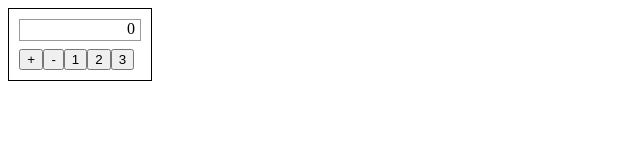
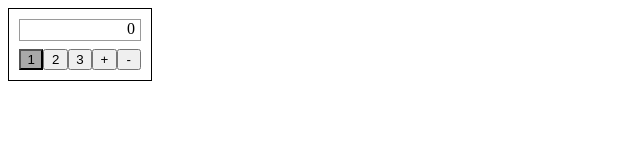
Before and after one commit to a1988105/ReactStudy, a React app: page / in a window 1280 px wide. Shown: the top 160 px of the page, without its empty margins (0-640 px from the left). Built offline with nearby package versions, Linux system fonts and the light colour scheme; the HTML template or start-up script is replaced by a standard one.

Commit message:
homework

```diff
--- a/App/App.js
+++ b/App/App.js
@@ -6,26 +6,38 @@ class App extends Component {
         this.state = {
             value   : 0,
             kbdata  : [
+                [1,2,3,'+','-']
+            ],
+            baseNum : 1
+            /*
+            kbdata  : [
                 [7,8,9,'C'],
                 [4,5,6,'+'],
                 [1,2,3,'-'],
-                [0,'.','','=']
-            ]
+                ['  ','0',' ','=']
+            ],
+            operate : []
+            */
         };
     }
-    handleFn = (action ,p) => {
-        switch (action)
+    handleFn = (p) => {
+        switch (p)
         {
-            case 'add':
-            {
-                p = +p + 1;
-            }
+            case '+':
+            this.setState({
+                value : this.state.value + this.state.baseNum
+            })
+            break;
+            case '-':
+            this.setState({
+                value : this.state.value - this.state.baseNum
+            })
+            break;
             default:
-            break;
+            this.setState({
+                baseNum : p
+            })
         }
-        this.setState({
-            value : p
-        })
     }
     render() {
         const Keyboard = require('./keyboard.js')
@@ -33,10 +45,11 @@ class App extends Component {
         return (
             <div>
                 <Result val={this.state.value} />
-                <Keyboard onChange={this.handleFn} />
+                <Keyboard onClickfn={this.handleFn} kb={this.state.kbdata} bNum={this.state.baseNum} />
             </div>
         )
     }
 }
 
+
 module.exports = App;
--- a/App/Result.js
+++ b/App/Result.js
@@ -3,17 +3,6 @@ import ReactDOM from 'react-dom';
 
 
 class Result extends React.Component {
-    constructor(props) {
-        super(props);
-        this.state = {
-            value  : 0
-        };
-    }
-    handleChange = (e) => {
-        if (typeof this.props.onChange === 'function') {
-            this.props.onChange('', e.target.value);
-        }
-    }
     render() {
         return(
             <div className='result'>{this.props.val}</div>
--- a/App/keyboard.js
+++ b/App/keyboard.js
@@ -2,35 +2,30 @@ import React from 'react';
 import ReactDOM from 'react-dom';
 
 class Keyboard extends React.Component {
-    constructor(props) {
-        super(props);
-        this.state = {
-            value  : 0
-        };
-    }
+
     handleClick = (p) => {
-        if (typeof this.props.onChange === 'function') {
-            this.props.onChange('', p);
+        if (typeof this.props.onClickfn === 'function') {
+            this.props.onClickfn(p);
         }
     }
+
     render() {
+        const btn = [];
+        this.props.kb.forEach((item)=>{
+            item.forEach((i)=>{
+                // To resolve warning of "Each child in an array or iterator should have a unique "key" prop."
+                const keyid = 'kb_' + i;
+                const clsssn = (this.props.bNum == i) ? 'btn active' : 'btn';
+
+                btn.push(<input key={keyid.toString()} type='button' className={clsssn} value={i} onClick={()=> this.handleClick(i)}/>);
+            })
+        });
         return(
             <div>
-              <input type='button' className='btn' value='+' onClick={() => this.handleClick('+')}/>
-              <input type='button' value='-'/>
-              <input type='button' value='1'/>
-              <input type='button' value='2'/>
-              <input type='button' value='3'/>
+                {btn}
             </div>
         )
     }
 }
 
-const keybtn = (props)=>
-{
-    return(
-        <input type='button' value={this.props.val}/>
-    )
-}
-
 module.exports = Keyboard;
--- a/css/style.css
+++ b/css/style.css
@@ -11,6 +11,13 @@
 .btn{
    width: 24.4px;
 }
+.btn:hover{
+    background-color: darkgray;
+}
+
+.btn.active{
+    background-color: darkgray;
+}
 
 #app{
     border: 1px solid;
```
